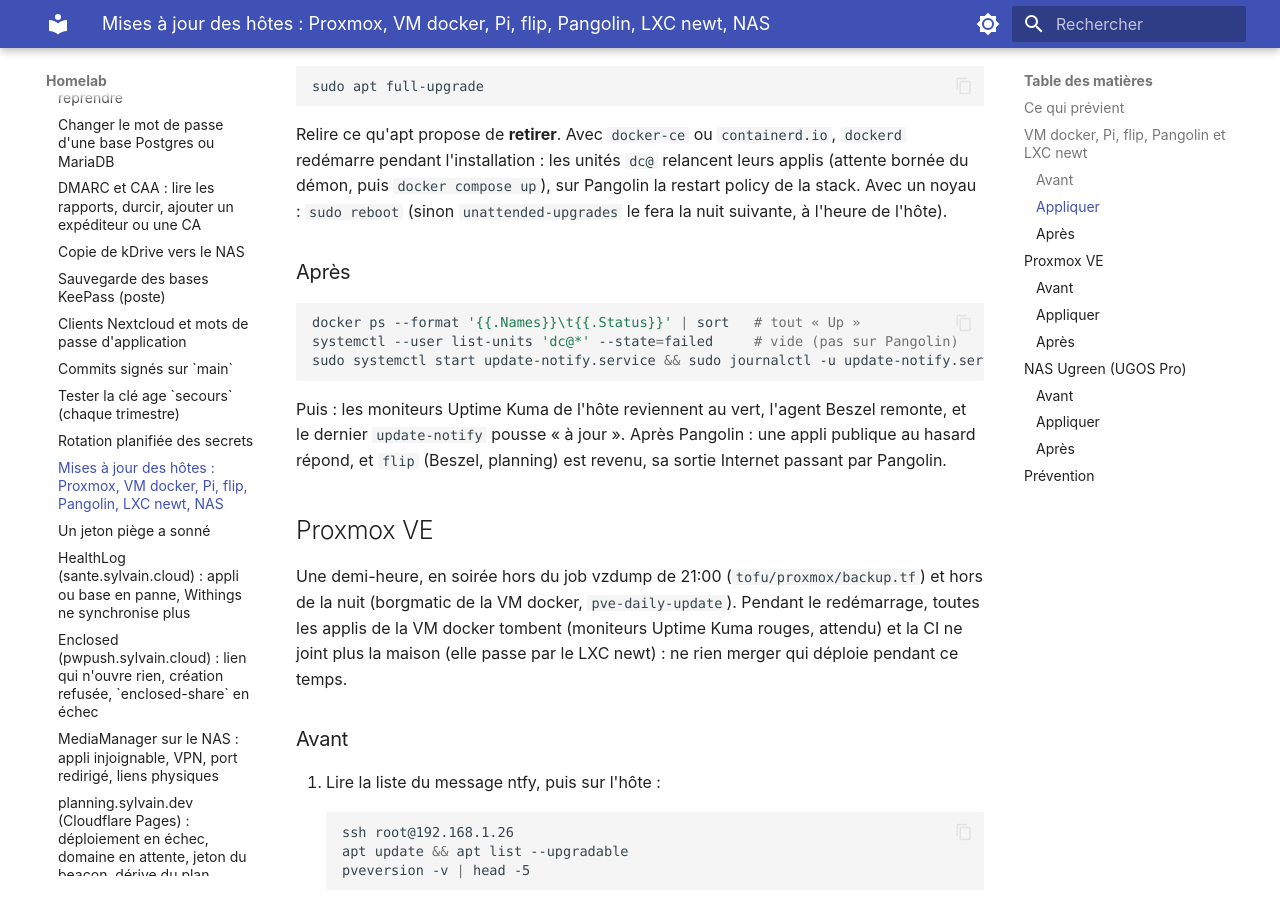
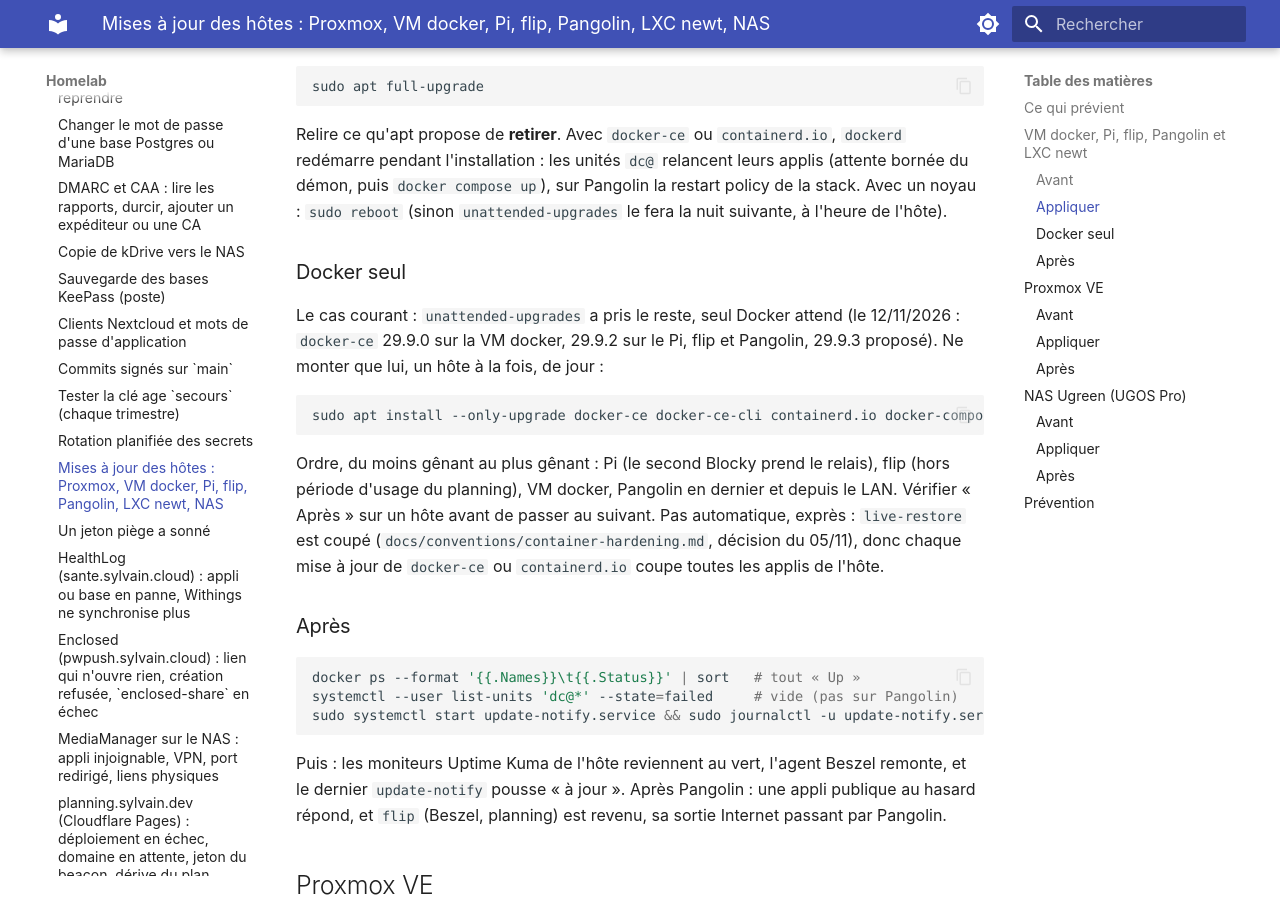
Before and after one commit to sylvainmetayer/homelab, an MkDocs documentation site: the page built from docs/runbooks/mises-a-jour-hotes.md, in a window 1280 px wide and 900 px high, scrolled down 2832 px. Built offline with MkDocs 1.6.1 and Material for MkDocs 9.7.7, drawn with Linux system fonts in a browser that asks for light colours.

Commit message:
docs(runbook): mise à jour de Docker seul, hôte par hôte
Claude-Session: https://claude.ai/code/session_01EfxfYAbz2gwpFVQsyUyGKn

````diff
--- a/docs/runbooks/mises-a-jour-hotes.md
+++ b/docs/runbooks/mises-a-jour-hotes.md
@@ -121,6 +121,23 @@ Relire ce qu'apt propose de **retirer**. Avec `docker-ce` ou
 up`), sur Pangolin la restart policy de la stack. Avec un noyau :
 `sudo reboot` (sinon `unattended-upgrades` le fera la nuit suivante, à
 l'heure de l'hôte).
+
+### Docker seul
+
+Le cas courant : `unattended-upgrades` a pris le reste, seul Docker attend (le
+12/11/2026 : `docker-ce` 29.9.0 sur la VM docker, 29.9.2 sur le Pi, flip et
+Pangolin, 29.9.3 proposé). Ne monter que lui, un hôte à la fois, de jour :
+
+```bash
+sudo apt install --only-upgrade docker-ce docker-ce-cli containerd.io docker-compose-plugin docker-buildx-plugin
+```
+
+Ordre, du moins gênant au plus gênant : Pi (le second Blocky prend le relais),
+flip (hors période d'usage du planning), VM docker, Pangolin en dernier et
+depuis le LAN. Vérifier « Après » sur un hôte avant de passer au suivant.
+Pas automatique, exprès : `live-restore` est coupé
+(`docs/conventions/container-hardening.md`, décision du 05/11), donc chaque
+mise à jour de `docker-ce` ou `containerd.io` coupe toutes les applis de l'hôte.
 
 ### Après
 
````
